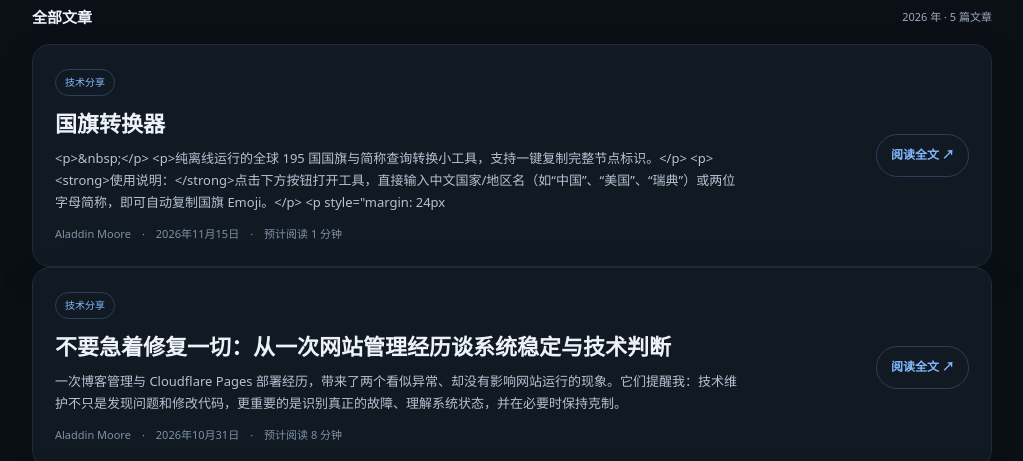
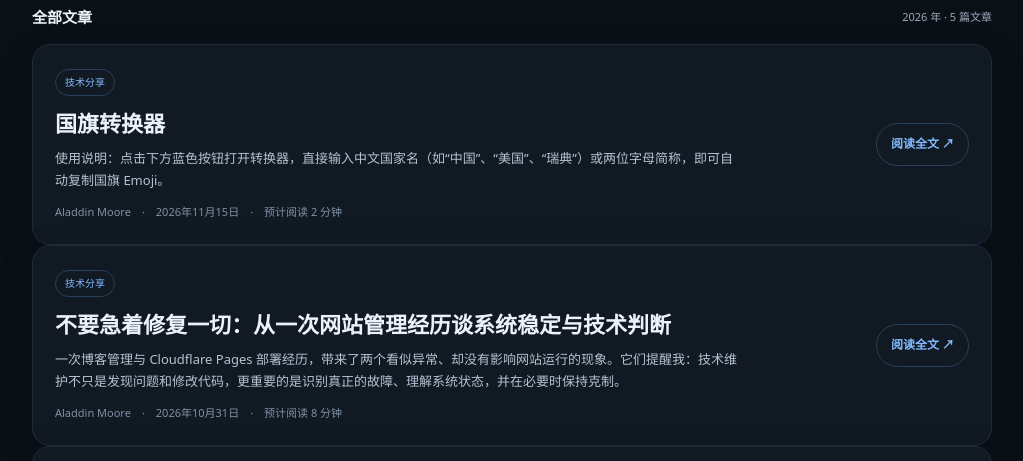
Before and after one commit to heshixian98-one/bolg, a plain HTML site: page blog.html in a window 1280 px wide. Shown: the part 284-745 px from the top of the page, without its empty margins (128-1151 px from the left). Drawn offline with Linux system fonts and the light colour scheme.

Commit message:
Update blog index: 国旗转换器

```diff
--- a/blog.html
+++ b/blog.html
@@ -63,13 +63,7 @@
     <main>
       <div class="section-head"><h2>全部文章</h2><span class="count">2026 年 · 5 篇文章</span></div>
       <!-- BLOG_POSTS_START -->
-      <article class="post-card"><div><span class="category">技术分享</span><h2><a href="new-blog-post.html">国旗转换器</a></h2><p>&lt;p&gt;&amp;nbsp;&lt;/p&gt;
-
-&lt;p&gt;纯离线运行的全球 195 国国旗与简称查询转换小工具，支持一键复制完整节点标识。&lt;/p&gt;
-
-&lt;p&gt;&lt;strong&gt;使用说明：&lt;/strong&gt;点击下方按钮打开工具，直接输入中文国家/地区名（如“中国”、“美国”、“瑞典”）或两位字母简称，即可自动复制国旗 Emoji。&lt;/p&gt;
-
-&lt;p style=&quot;margin: 24px</p><div class="meta">Aladdin Moore　·　2026年11月15日　·　预计阅读 1 分钟</div></div><a class="read-link" href="new-blog-post.html">阅读全文 ↗</a></article>
+      <article class="post-card"><div><span class="category">技术分享</span><h2><a href="new-blog-post.html">国旗转换器</a></h2><p>使用说明：点击下方蓝色按钮打开转换器，直接输入中文国家名（如“中国”、“美国”、“瑞典”）或两位字母简称，即可自动复制国旗 Emoji。</p><div class="meta">Aladdin Moore　·　2026年11月15日　·　预计阅读 2 分钟</div></div><a class="read-link" href="new-blog-post.html">阅读全文 ↗</a></article>
 
 
 
```
